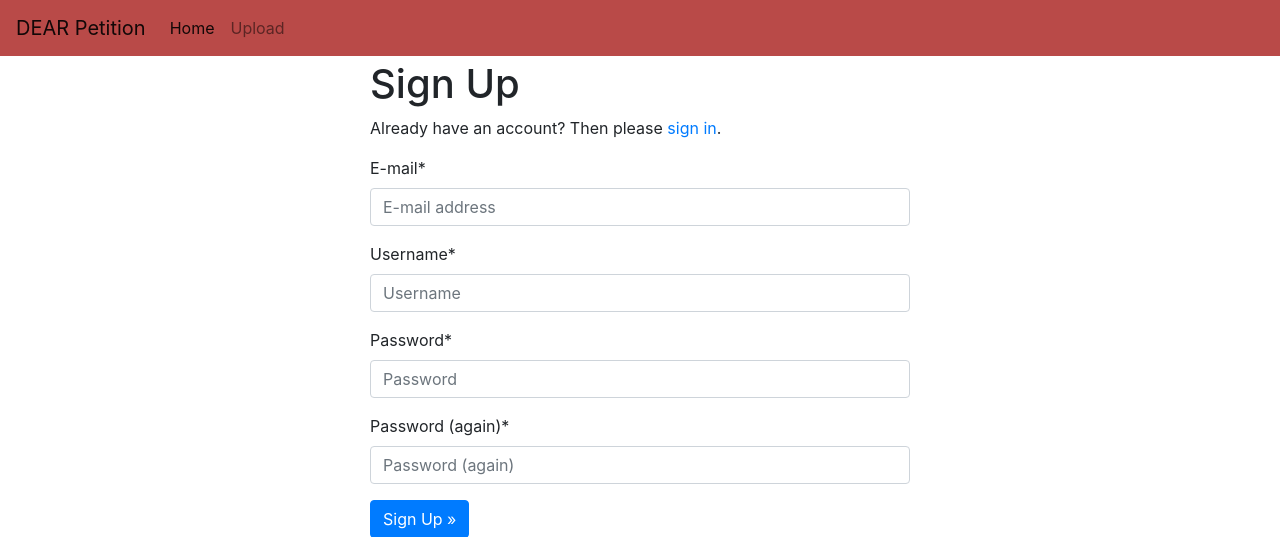
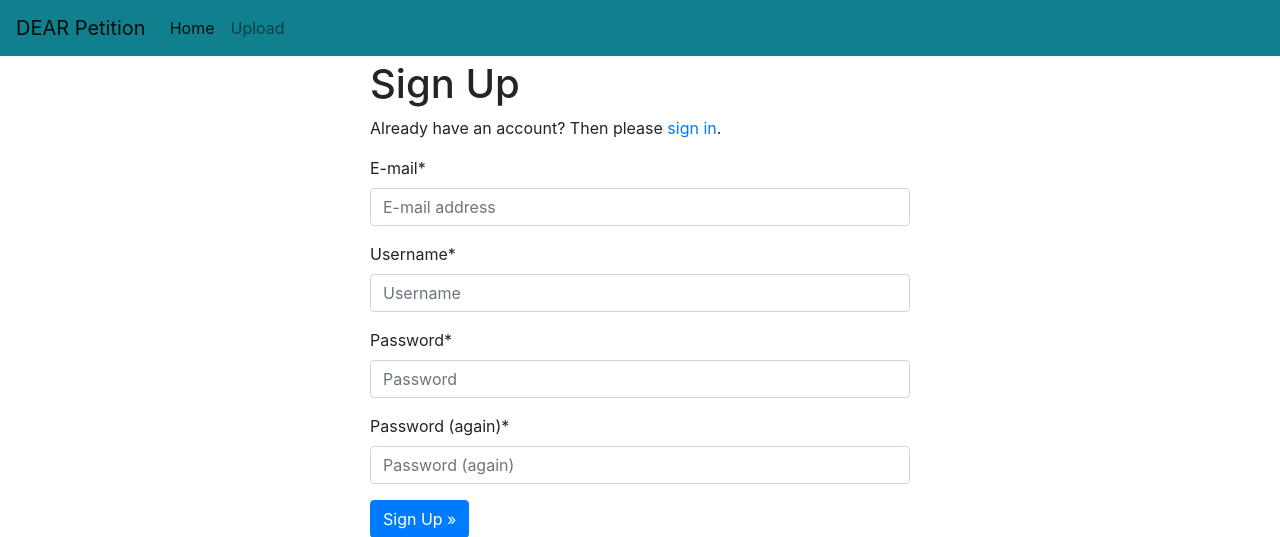
Before and after one commit to deardurham/dear-petition, a Django app: page /accounts/signup/ in a window 1280 px wide. Shown: the top 537 px of the page. Run offline with Django 3.2, Linux system fonts and the light colour scheme; style sheets or scripts are compiled from the project's sources; parts of the project's set-up code (start-up, migrations or seed data) failed here and were passed over; some libraries are stand-ins or nearby versions.

Commit message:
change background to teal

```diff
--- a/dear_petition/static/sass/project.scss
+++ b/dear_petition/static/sass/project.scss
@@ -16,6 +16,7 @@ $black: #000;
 $pink: #f2dede;
 $dark-pink: #eed3d7;
 $red: #b94a48;
+$teal: #107F8E;
 
 ////////////////////////////////
 		//Alerts//
@@ -50,5 +51,5 @@ h1.page-header {
 }
 
 .bg-light {
-  background-color: $red !important;
+  background-color: $teal !important;
 }
```
